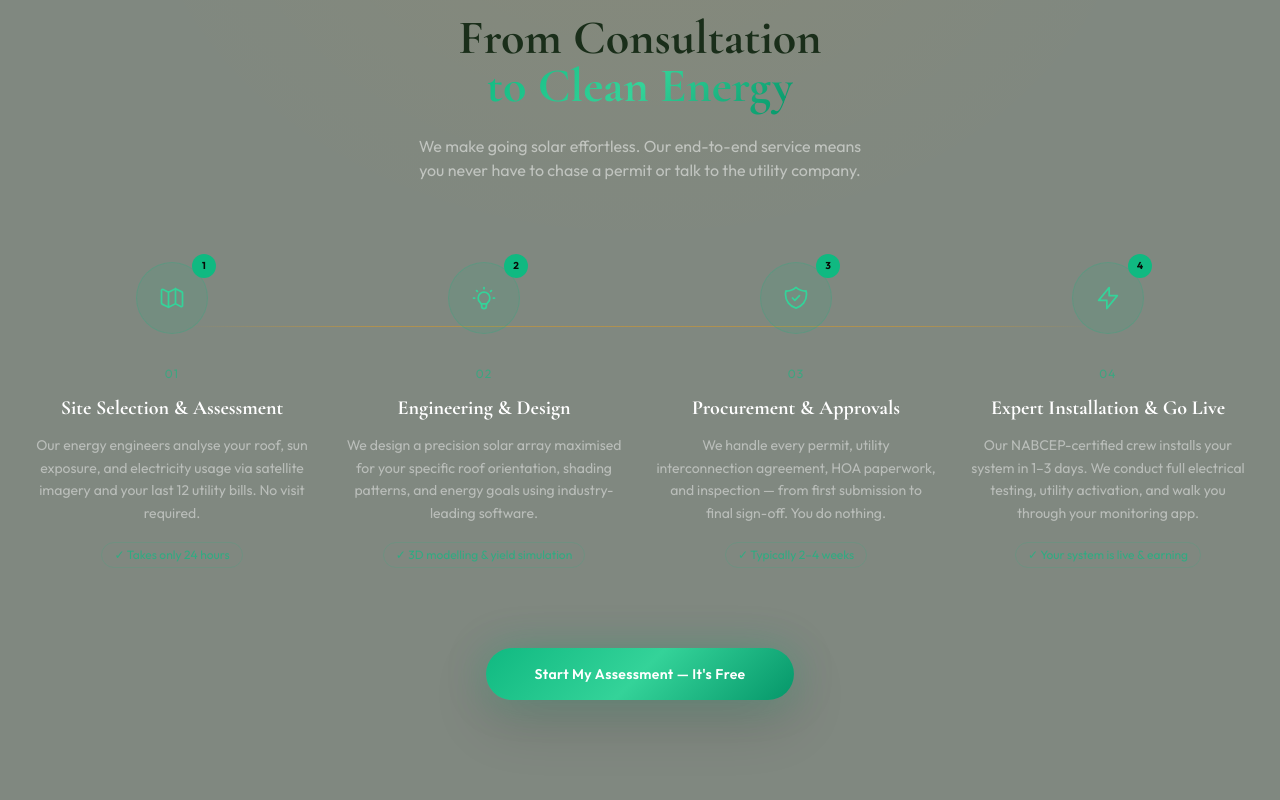
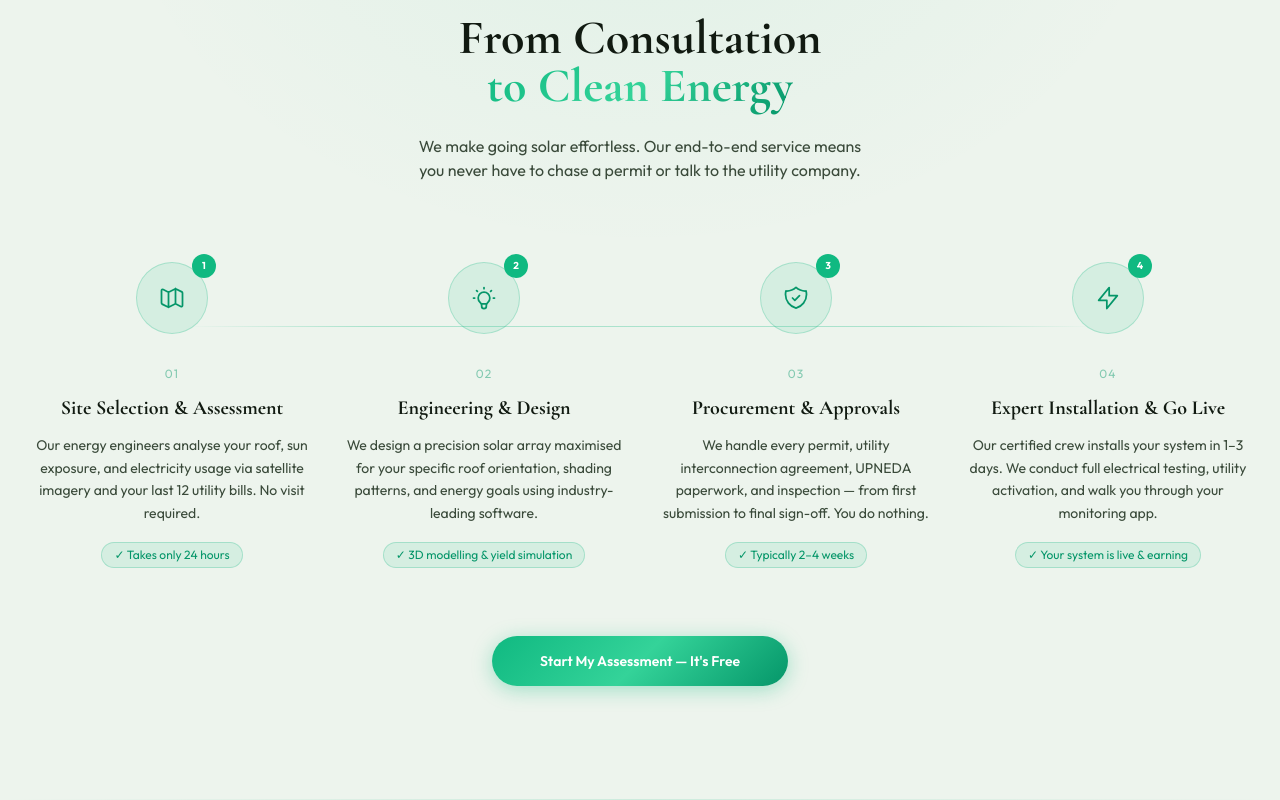
Before and after one commit to Amit-Yadav-07/solar-website, a React (Vite) app: page / in a window 1280 px wide. Shown: the part 2180-2980 px from the top of the page. Built offline with nearby package versions, Linux system fonts and the light colour scheme.

Commit message:
process-changed

```diff
--- a/src/components/Process.jsx
+++ b/src/components/Process.jsx
@@ -7,7 +7,7 @@ const steps = [
     desc: 'Our energy engineers analyse your roof, sun exposure, and electricity usage via satellite imagery and your last 12 utility bills. No visit required.',
     icon: (
       <svg className="w-7 h-7" fill="none" stroke="currentColor" viewBox="0 0 24 24">
-        <path strokeLinecap="round" strokeLinejoin="round" strokeWidth={1.5} d="M9 20l-5.447-2.724A1 1 0 013 16.382V5.618a1 1 0 011.447-.894L9 7m0 13l6-3m-6 3V7m6 10l4.553 2.276A1 1 0 0021 18.382V7.618a1 1 0 00-.553-.894L15 4m0 13V4m0 0L9 7"/>
+        <path strokeLinecap="round" strokeLinejoin="round" strokeWidth={1.5} d="M9 20l-5.447-2.724A1 1 0 013 16.382V5.618a1 1 0 011.447-.894L9 7m0 13l6-3m-6 3V7m6 10l4.553 2.276A1 1 0 0021 18.382V7.618a1 1 0 00-.553-.894L15 4m0 13V4m0 0L9 7" />
       </svg>
     ),
     detail: 'Takes only 24 hours',
@@ -18,7 +18,7 @@ const steps = [
     desc: 'We design a precision solar array maximised for your specific roof orientation, shading patterns, and energy goals using industry-leading software.',
     icon: (
       <svg className="w-7 h-7" fill="none" stroke="currentColor" viewBox="0 0 24 24">
-        <path strokeLinecap="round" strokeLinejoin="round" strokeWidth={1.5} d="M9.663 17h4.673M12 3v1m6.364 1.636l-.707.707M21 12h-1M4 12H3m3.343-5.657l-.707-.707m2.828 9.9a5 5 0 117.072 0l-.548.547A3.374 3.374 0 0014 18.469V19a2 2 0 11-4 0v-.531c0-.895-.356-1.754-.988-2.386l-.548-.547z"/>
+        <path strokeLinecap="round" strokeLinejoin="round" strokeWidth={1.5} d="M9.663 17h4.673M12 3v1m6.364 1.636l-.707.707M21 12h-1M4 12H3m3.343-5.657l-.707-.707m2.828 9.9a5 5 0 117.072 0l-.548.547A3.374 3.374 0 0014 18.469V19a2 2 0 11-4 0v-.531c0-.895-.356-1.754-.988-2.386l-.548-.547z" />
       </svg>
     ),
     detail: '3D modelling & yield simulation',
@@ -26,10 +26,10 @@ const steps = [
   {
     num: '03',
     title: 'Procurement & Approvals',
-    desc: 'We handle every permit, utility interconnection agreement, HOA paperwork, and inspection — from first submission to final sign-off. You do nothing.',
+    desc: 'We handle every permit, utility interconnection agreement, UPNEDA paperwork, and inspection — from first submission to final sign-off. You do nothing.',
     icon: (
       <svg className="w-7 h-7" fill="none" stroke="currentColor" viewBox="0 0 24 24">
-        <path strokeLinecap="round" strokeLinejoin="round" strokeWidth={1.5} d="M9 12l2 2 4-4m5.618-4.016A11.955 11.955 0 0112 2.944a11.955 11.955 0 01-8.618 3.04A12.02 12.02 0 003 9c0 5.591 3.824 10.29 9 11.622 5.176-1.332 9-6.03 9-11.622 0-1.042-.133-2.052-.382-3.016z"/>
+        <path strokeLinecap="round" strokeLinejoin="round" strokeWidth={1.5} d="M9 12l2 2 4-4m5.618-4.016A11.955 11.955 0 0112 2.944a11.955 11.955 0 01-8.618 3.04A12.02 12.02 0 003 9c0 5.591 3.824 10.29 9 11.622 5.176-1.332 9-6.03 9-11.622 0-1.042-.133-2.052-.382-3.016z" />
       </svg>
     ),
     detail: 'Typically 2–4 weeks',
@@ -37,35 +37,59 @@ const steps = [
   {
     num: '04',
     title: 'Expert Installation & Go Live',
-    desc: 'Our NABCEP-certified crew installs your system in 1–3 days. We conduct full electrical testing, utility activation, and walk you through your monitoring app.',
+    desc: 'Our certified crew installs your system in 1–3 days. We conduct full electrical testing, utility activation, and walk you through your monitoring app.',
     icon: (
       <svg className="w-7 h-7" fill="none" stroke="currentColor" viewBox="0 0 24 24">
-        <path strokeLinecap="round" strokeLinejoin="round" strokeWidth={1.5} d="M13 10V3L4 14h7v7l9-11h-7z"/>
+        <path strokeLinecap="round" strokeLinejoin="round" strokeWidth={1.5} d="M13 10V3L4 14h7v7l9-11h-7z" />
       </svg>
     ),
     detail: 'Your system is live & earning',
   },
 ]
 
-export default function Process() {
+export default function Process({ darkMode }) {
   const ref = useScrollReveal()
 
+  const bg = darkMode ? '#0a150a' : '#edf4ed'
+  const textMain = darkMode ? '#f4f7f4' : '#111a11'
+  const textMuted = darkMode ? 'rgba(244,247,244,0.55)' : '#3a4a3a'
+  const textDim = darkMode ? 'rgba(244,247,244,0.35)' : '#6b7b6b'
+  const iconBg = darkMode ? 'rgba(16,185,129,0.10)' : 'rgba(16,185,129,0.10)'
+  const iconBorder = darkMode ? 'rgba(16,185,129,0.20)' : 'rgba(16,185,129,0.25)'
+  const iconColor = darkMode ? '#34d399' : '#059669'
+  const tagBg = darkMode ? 'rgba(16,185,129,0.08)' : 'rgba(16,185,129,0.10)'
+  const tagBorder = darkMode ? 'rgba(16,185,129,0.15)' : 'rgba(16,185,129,0.25)'
+  const tagColor = darkMode ? 'rgba(52,211,153,0.80)' : '#059669'
+  const numColor = darkMode ? 'rgba(52,211,153,0.40)' : 'rgba(5,150,105,0.45)'
+  const lineColor = darkMode
+    ? 'linear-gradient(90deg, transparent, rgba(16,185,129,0.35) 20%, rgba(16,185,129,0.35) 80%, transparent)'
+    : 'linear-gradient(90deg, transparent, rgba(16,185,129,0.30) 20%, rgba(16,185,129,0.30) 80%, transparent)'
+
   return (
-    <section id="process" ref={ref} className="py-32 relative overflow-hidden bg-carbon-900/50">
-      <div className="absolute inset-0 pointer-events-none" style={{background:'radial-gradient(ellipse 60% 60% at 50% 0%, rgba(245,158,11,0.05) 0%, transparent 70%)'}}/>
-      <div className="absolute top-0 inset-x-0 h-px bg-gradient-to-r from-transparent via-gold-500/20 to-transparent"/>
-      <div className="absolute bottom-0 inset-x-0 h-px bg-gradient-to-r from-transparent via-gold-500/20 to-transparent"/>
+    <section id="process" ref={ref} className="py-32 relative overflow-hidden" style={{ background: bg }}>
+      <div className="absolute inset-0 pointer-events-none"
+        style={{ background: `radial-gradient(ellipse 60% 60% at 50% 0%, rgba(16,185,129,0.06) 0%, transparent 70%)` }} />
+      <div className="absolute top-0 inset-x-0 h-px"
+        style={{ background: 'linear-gradient(90deg, transparent, rgba(16,185,129,0.25), transparent)' }} />
+      <div className="absolute bottom-0 inset-x-0 h-px"
+        style={{ background: 'linear-gradient(90deg, transparent, rgba(16,185,129,0.15), transparent)' }} />
 
       <div className="max-w-7xl mx-auto px-4 sm:px-6 lg:px-8">
+
         {/* Header */}
         <div className="text-center mb-20">
           <p className="section-label reveal mb-4">The Process</p>
-          <h2 className="section-title reveal mb-6">
-            From Consultation<br/>
-            <span className="text-gold-gradient">to Clean Energy</span>
+          <h2 className="font-cormorant font-bold text-4xl md:text-5xl leading-tight reveal mb-6"
+            style={{ color: textMain }}>
+            From Consultation<br />
+            <span style={{
+              background: 'linear-gradient(135deg,#10b981,#34d399,#059669)',
+              WebkitBackgroundClip: 'text', WebkitTextFillColor: 'transparent', backgroundClip: 'text'
+            }}>to Clean Energy</span>
           </h2>
-          <p className="reveal font-outfit text-white/50 max-w-md mx-auto">
-            We make going solar effortless. Our end-to-end service means you never have to chase a permit or talk to the utility company.
+          <p className="reveal font-outfit max-w-md mx-auto" style={{ color: textMuted }}>
+            We make going solar effortless. Our end-to-end service means you never have
+            to chase a permit or talk to the utility company.
           </p>
         </div>
 
@@ -73,27 +97,42 @@ export default function Process() {
         <div className="relative">
           {/* Connector line desktop */}
           <div className="hidden lg:block absolute top-16 left-[12.5%] right-[12.5%] h-px z-0"
-            style={{background:'linear-gradient(90deg, transparent, rgba(245,158,11,0.4) 20%, rgba(245,158,11,0.4) 80%, transparent)'}}/>
+            style={{ background: lineColor }} />
 
           <div className="grid sm:grid-cols-2 lg:grid-cols-4 gap-8">
             {steps.map((step, i) => (
-              <div key={i} className="reveal relative z-10 text-center group" style={{transitionDelay:`${i*120}ms`}}>
+              <div key={i} className="reveal relative z-10 text-center group"
+                style={{ transitionDelay: `${i * 120}ms` }}>
+
                 {/* Icon circle */}
                 <div className="relative mx-auto w-[72px] h-[72px] mb-8">
-                  <div className="absolute inset-0 rounded-full bg-gold-500/10 border border-gold-500/20 group-hover:bg-gold-500/20 group-hover:border-gold-500/40 group-hover:shadow-glow-sm transition-all duration-300"/>
-                  <div className="absolute inset-0 flex items-center justify-center text-gold-400 group-hover:text-gold-300 transition-colors">
+                  <div className="absolute inset-0 rounded-full transition-all duration-300"
+                    style={{
+                      background: iconBg,
+                      border: `1px solid ${iconBorder}`,
+                    }} />
+                  <div className="absolute inset-0 flex items-center justify-center transition-colors"
+                    style={{ color: iconColor }}>
                     {step.icon}
                   </div>
-                  {/* Step number */}
-                  <div className="absolute -top-2 -right-2 w-6 h-6 rounded-full bg-gold-500 flex items-center justify-center">
-                    <span className="font-outfit font-bold text-carbon-950 text-[10px]">{i+1}</span>
+                  {/* Step number badge */}
+                  <div className="absolute -top-2 -right-2 w-6 h-6 rounded-full flex items-center justify-center"
+                    style={{ background: '#10b981' }}>
+                    <span className="font-outfit font-bold text-white text-[10px]">{i + 1}</span>
                   </div>
                 </div>
 
-                <div className="font-outfit text-xs tracking-widest text-gold-500/60 mb-3">{step.num}</div>
-                <h3 className="font-cormorant font-bold text-xl text-white mb-3">{step.title}</h3>
-                <p className="font-outfit text-sm text-white/45 leading-relaxed mb-4">{step.desc}</p>
-                <span className="inline-block font-outfit text-xs text-gold-500/70 bg-gold-500/8 border border-gold-500/15 px-3 py-1 rounded-full">
+                <div className="font-outfit text-xs tracking-widest mb-3" style={{ color: numColor }}>
+                  {step.num}
+                </div>
+                <h3 className="font-cormorant font-bold text-xl mb-3" style={{ color: textMain }}>
+                  {step.title}
+                </h3>
+                <p className="font-outfit text-sm leading-relaxed mb-4" style={{ color: textMuted }}>
+                  {step.desc}
+                </p>
+                <span className="inline-block font-outfit text-xs px-3 py-1 rounded-full"
+                  style={{ background: tagBg, border: `1px solid ${tagBorder}`, color: tagColor }}>
                   ✓ {step.detail}
                 </span>
               </div>
@@ -103,10 +142,17 @@ export default function Process() {
 
         {/* Bottom CTA */}
         <div className="reveal mt-20 text-center">
-          <a href="#quote" className="btn-gold text-sm px-12 py-4 shadow-gold">
+          <a href="#quote"
+            className="font-outfit font-semibold text-sm px-12 py-4 rounded-full transition-all hover:scale-[1.02]"
+            style={{
+              background: 'linear-gradient(135deg,#10b981,#34d399,#059669)',
+              color: 'white',
+              boxShadow: '0 4px 20px rgba(16,185,129,0.35)',
+            }}>
             Start My Assessment — It's Free
           </a>
         </div>
+
       </div>
     </section>
   )
```
